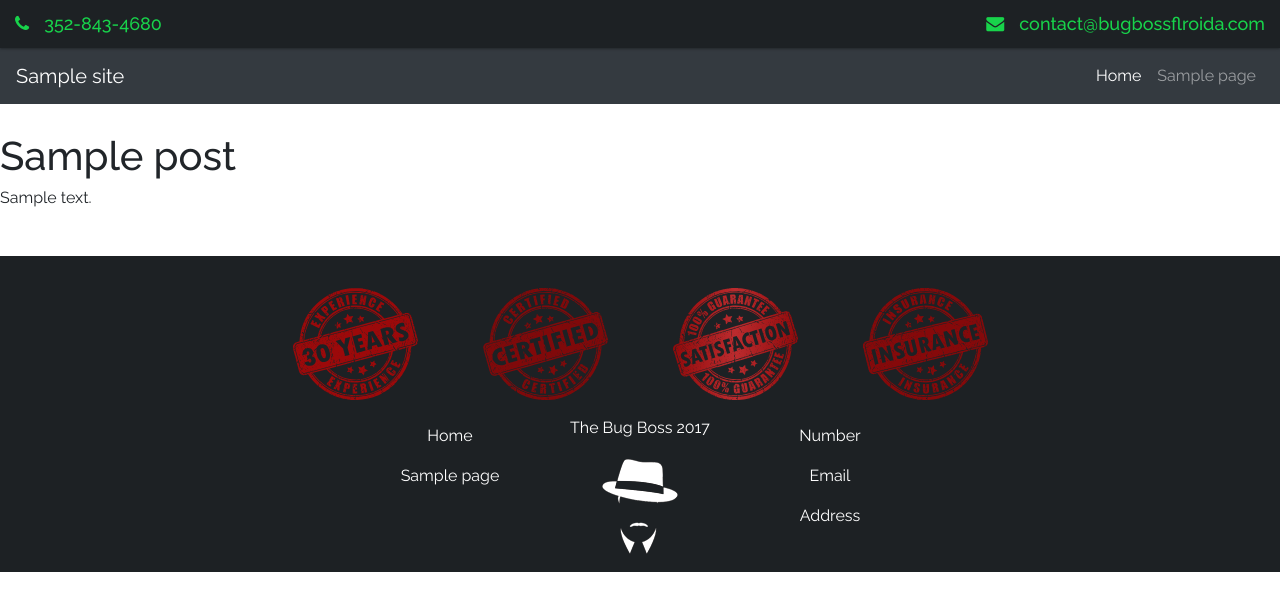
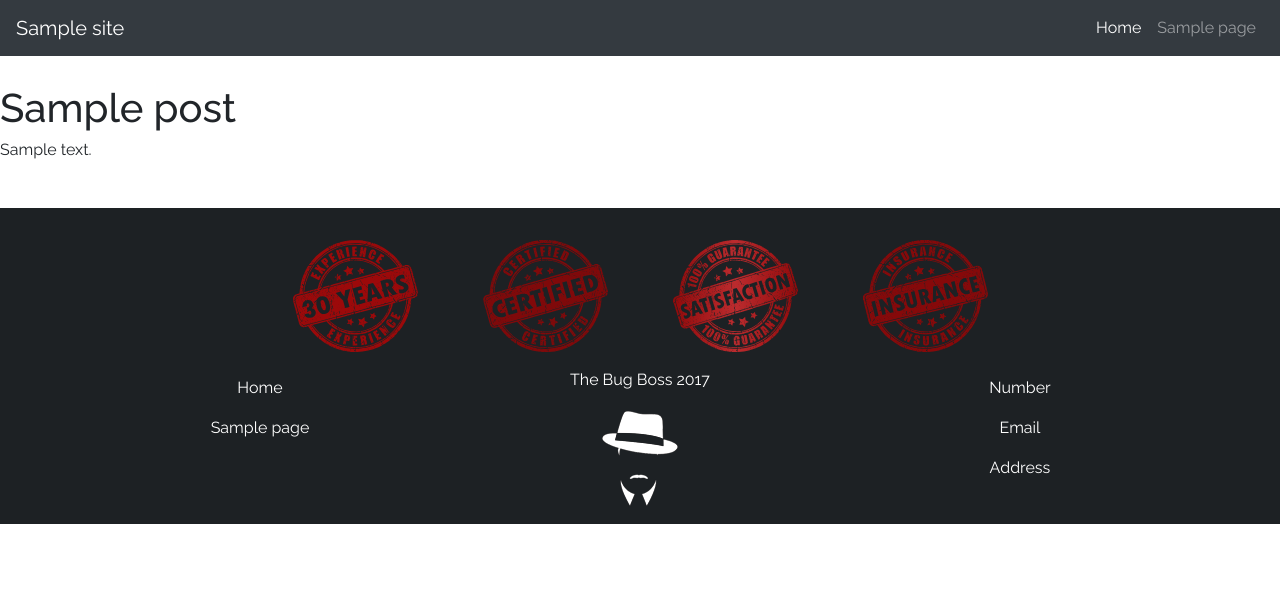
Before and after one commit to drewpyd85/Bugboss, a WordPress theme: the page made by wp-content/themes/understrap/page.php in a window 1280 px wide; the page is wider, and only the part inside the window is pictured. Shown: the top 611 px of that part. Run offline with PHP 8.4 and a stand-in for WordPress, Linux system fonts and the light colour scheme; the site name, menu and one post (Sample post) are stand-ins, and other content is empty; some libraries are stand-ins or nearby versions.

Commit message:
fixed nav and footer

```diff
--- a/wp-content/themes/understrap/footer.php
+++ b/wp-content/themes/understrap/footer.php
@@ -24,9 +24,9 @@
             <div class="col-3 col-md-2"><img src="<?php bloginfo('template_url'); ?>/img/insured.svg" alt="" class="custom-svg"></div>
         </div>
 
-		<div class="row justify-content-center text-center">
+		<div class="row text-center">
 
-            <div class="col-md-2 col-sm-3">
+            <div class="col-4">
 
 			    <?php wp_nav_menu(
 					array(
@@ -42,19 +42,19 @@
 
 			</div>
 
-			<div class="col-md-2 col-sm-3">
+			<div class="col-4">
 
                 <p>The Bug Boss <?php echo date("Y"); ?></p>
                 <img src="<?php bloginfo('template_url'); ?>/img/logo.png" alt="">
 
 			</div>
 
-			<div class="col-md-2 col-sm-3">
+			<div class="col-4">
 
 			    <ul>
-			        <li class="nav-link"><a href="">Number</a></li>
-			        <li class="nav-link"><a href="">Email</a></li>
-			        <li class="nav-link"><a href="">Address</a></li>
+			        <li class="nav-link text-center"><a href="">Number</a></li>
+			        <li class="nav-link text-center"><a href="">Email</a></li>
+			        <li class="nav-link text-center"><a href="">Address</a></li>
 			    </ul>
 
 			</div>
--- a/wp-content/themes/understrap/header.php
+++ b/wp-content/themes/understrap/header.php
@@ -28,9 +28,11 @@
 <div class="hfeed site" id="page">
 
 <div class="container-fluid sticky-nav">
-    <div class="row justify-content-between">
-        <div class="col-4"><span>352-843-4680</span></div>
-        <div class="col-4 text-right"><span>contact@bugbossflroida.com</span></div>
+    <div class="container">
+        <div class="row justify-content-between text-center">
+            <div class="col-md-6"><a href="tel:3528434680">(352) 843-4680</a></div>
+            <div class="col-md-6"><a href="mailto:contact@bugbussflorida.com">contact@bugbussflorida.com</a></div>
+        </div>
     </div>
 </div>
 
```
Also changed, not shown: wp-content/themes/understrap/js/theme.js (+23 -0 lines), wp-content/themes/understrap/sass/theme/_theme_variables.scss (+34 -17 lines), wp-content/themes/understrap/src/js/bugbosscustom.js (+23 -0 lines), wp-content/themes/understrap/css/theme.css, wp-content/themes/understrap/css/theme.min.css, wp-content/themes/understrap/js/theme.min.js, 1 other file.
